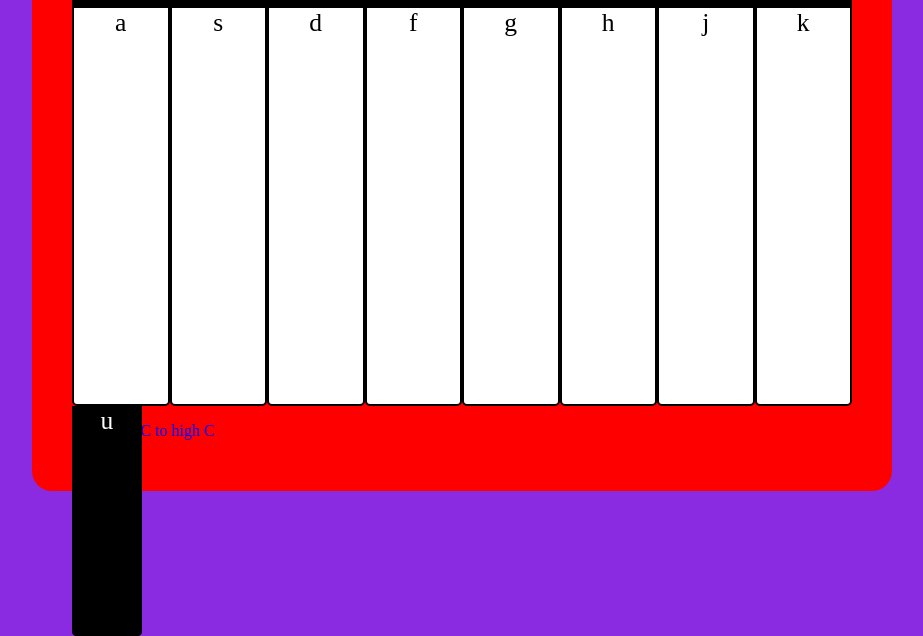
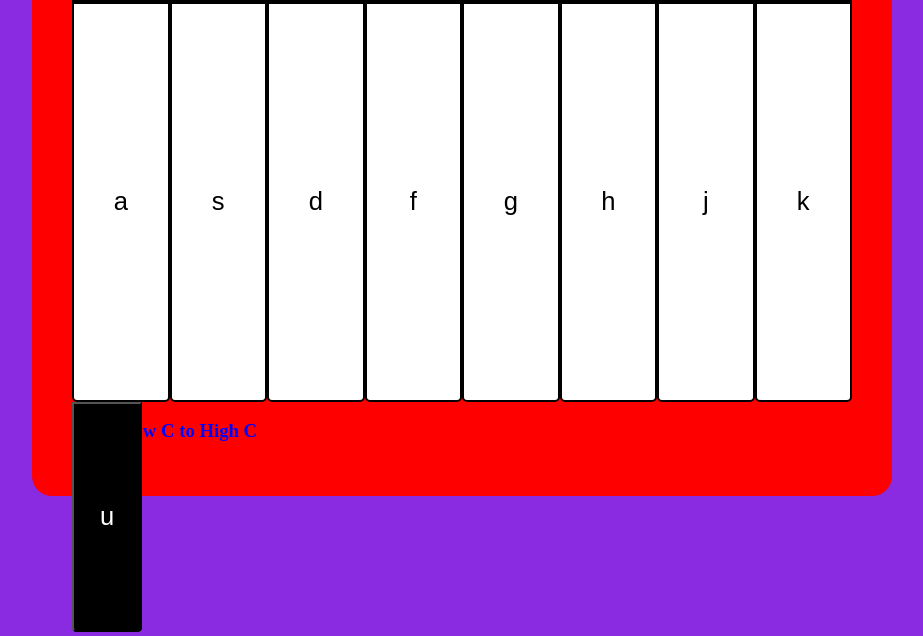
Before and after one commit to GraesonTyree/PianoProject, a plain HTML site: page index.html in a window 1280 px wide. Shown: the part 213-849 px from the top of the page, without its empty margins (178-1101 px from the left). Drawn offline with Linux system fonts and the light colour scheme.

Commit message:
Update index.html to correct version
Accidentally put in old version of code, this is the updated version

```diff
--- a/index.html
+++ b/index.html
@@ -16,27 +16,27 @@
             </header>
             <div class="piano-keys">
                 <div class="white-keys">
-                    <div class="white-key"><span>a</span></div>
-                    <div class="white-key"><span>s</span></div>
-                    <div class="white-key"><span>d</span></div>
-                    <div class="white-key"><span>f</span></div>
-                    <div class="white-key"><span>g</span></div>
-                    <div class="white-key"><span>h</span></div>
-                    <div class="white-key"><span>j</span></div>
-                    <div class="white-key"><span>k</span></div>
+                    <button onclick="playAudio('a')" id="a" class="white-key"><span>a</span></button>
+                    <button onclick="playAudio('s')" id="s" class="white-key"><span>s</span></button>
+                    <button onclick="playAudio('d')" id="d" class="white-key"><span>d</span></button>
+                    <button onclick="playAudio('f')" id="f" class="white-key"><span>f</span></button>
+                    <button onclick="playAudio('g')" id="g" class="white-key"><span>g</span></button>
+                    <button onclick="playAudio('h')" id="h" class="white-key"><span>h</span></button>
+                    <button onclick="playAudio('j')" id="j" class="white-key"><span>j</span></button>
+                    <button onclick="playAudio('k')" id="k" class="white-key"><span>k</span></button>
                 </div>
                 <div class="black-keys">
-                    <div class="black-key"><span>w</span></div>
-                    <div class="black-key"><span>e</span></div>
-                    <div class="black-key"><span>t</span></div>
-                    <div class="black-key"><span>y</span></div>
-                    <div class="black-key"><span>u</span></div>
+                    <button onclick="playAudio('w')" id="w" class="black-key"><span>w</span></button>
+                    <button onclick="playAudio('e')" id="e" class="black-key"><span>e</span></button>
+                    <button onclick="playAudio('t')" id="t" class="black-key"><span>t</span></button>
+                    <button onclick="playAudio('y')" id="y" class="black-key"><span>y</span></button>
+                    <button onclick="playAudio('u')" id="u" class="black-key"><span>u</span></button>
                 </div>
-                <p>from Low C to high C</p>
+                <h3>From Low C to High C</h3>
             </div>
         </div>
 
-    <!-- <script src="script.js"></script> -->
+    <script src="script.js"></script>
 
     </body>
 </html>
```
